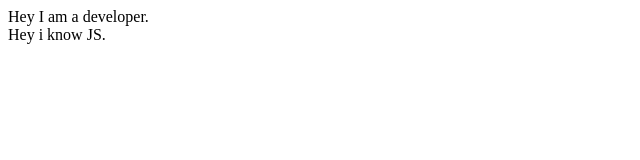
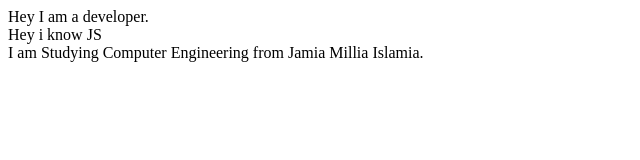
Before and after one commit to saqlainkaleem/Test, a plain HTML site: page index.html in a window 1280 px wide. Shown: the whole page, without its empty margins (0-640 px from the left). Drawn offline with Linux system fonts and the light colour scheme.

Commit message:
Update Bio
added

```diff
--- a/index.html
+++ b/index.html
@@ -6,6 +6,7 @@
     <title>Test Files</title>
 </head>
 <body>
-    Hey I am a developer.<br>Hey i know JS.
+    Hey I am a developer.<br>Hey i know JS<br>
+    I am Studying Computer Engineering from Jamia Millia Islamia.
 </body>
 </html>
```
